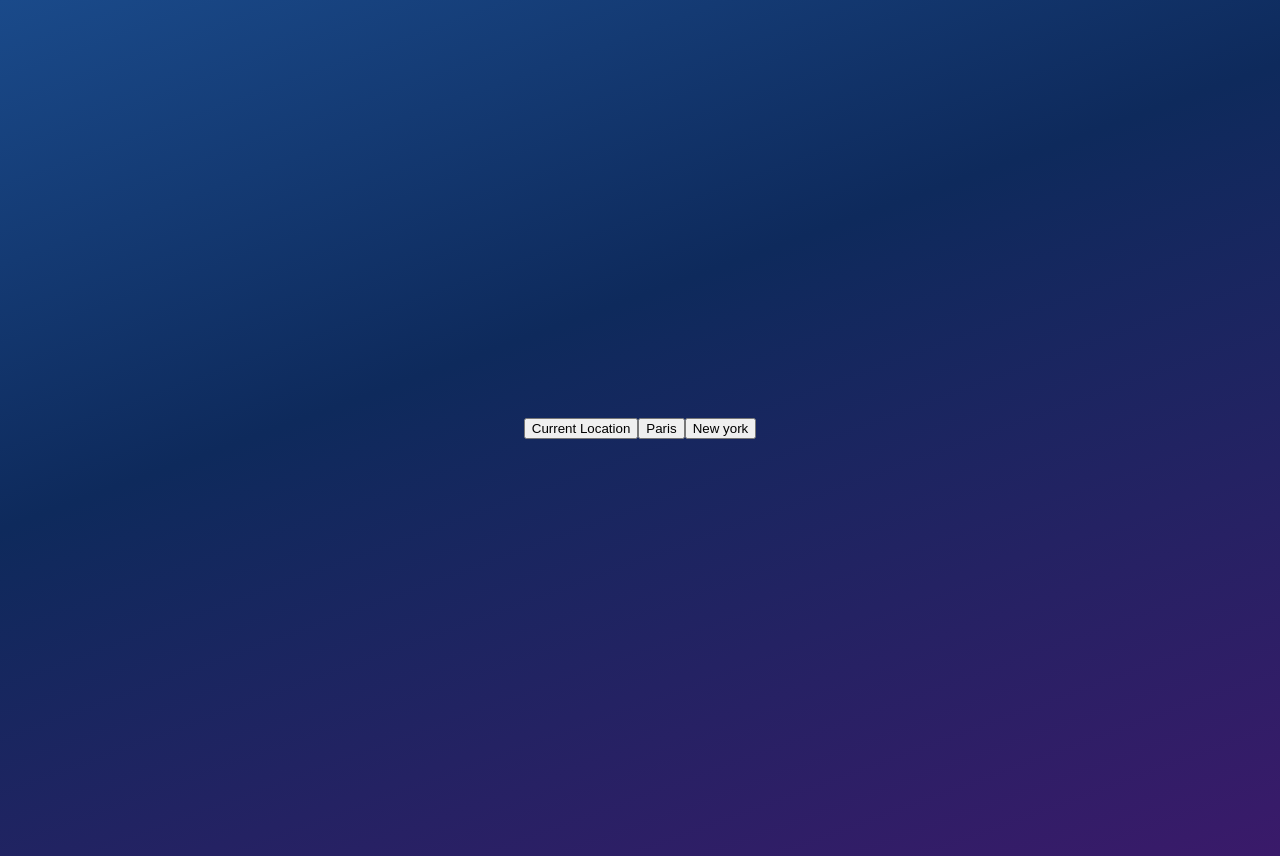
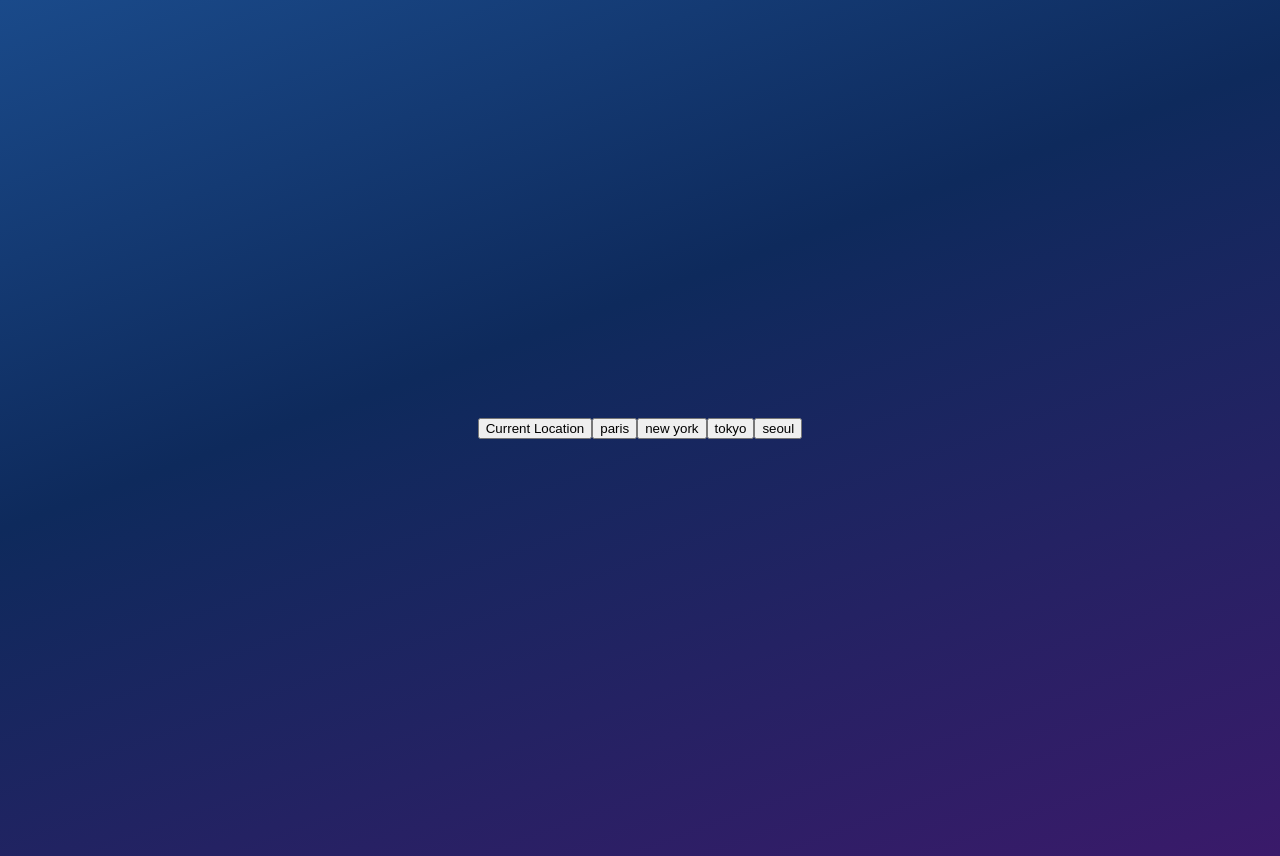
Before and after one commit to YUNA9627/weather-project, a React (Vite) app: page / in a window 1280 px wide. Built offline with nearby package versions, Linux system fonts and the light colour scheme; no server answers.

Commit message:
ui : 버튼 생성

```diff
--- a/src/component/WeatherBtn.jsx
+++ b/src/component/WeatherBtn.jsx
@@ -1,12 +1,13 @@
 import React from 'react'
-import { Button } from 'react-bootstrap';
 
-const WeatherBtn = () => {
+const WeatherBtn = ({ cities, setCity }) => {
+  console.log("cities?",cities)
   return (
     <div>
-      <Button variant="warning">Current Location</Button>
-      <Button variant="warning">Paris</Button>
-      <Button variant="warning">New york</Button>
+      <button>Current Location</button>
+      {cities.map((item)=>(
+        <button onClick={()=>setCity(item)}>{item}</button>
+      ))}
     </div>
   )
 }
```
